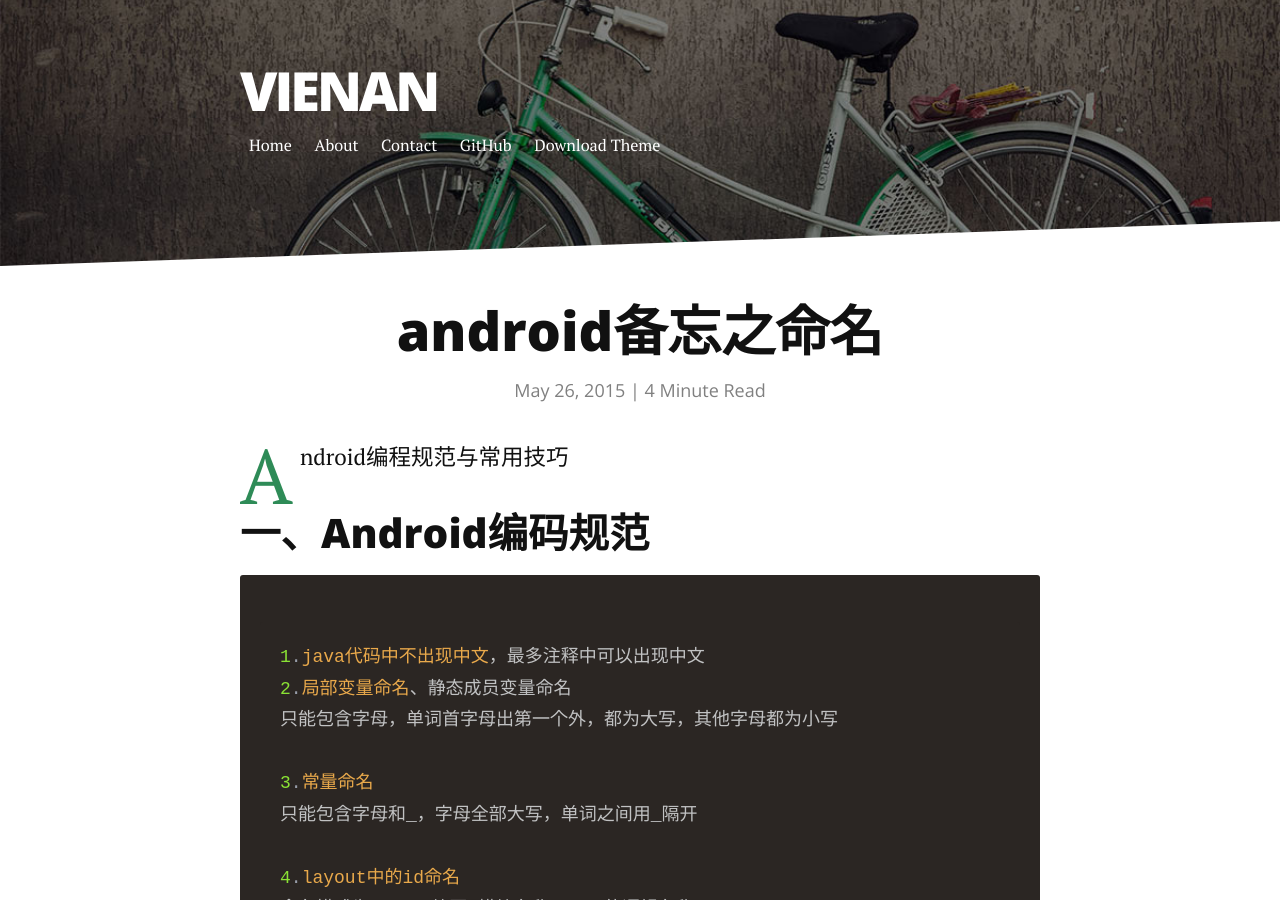
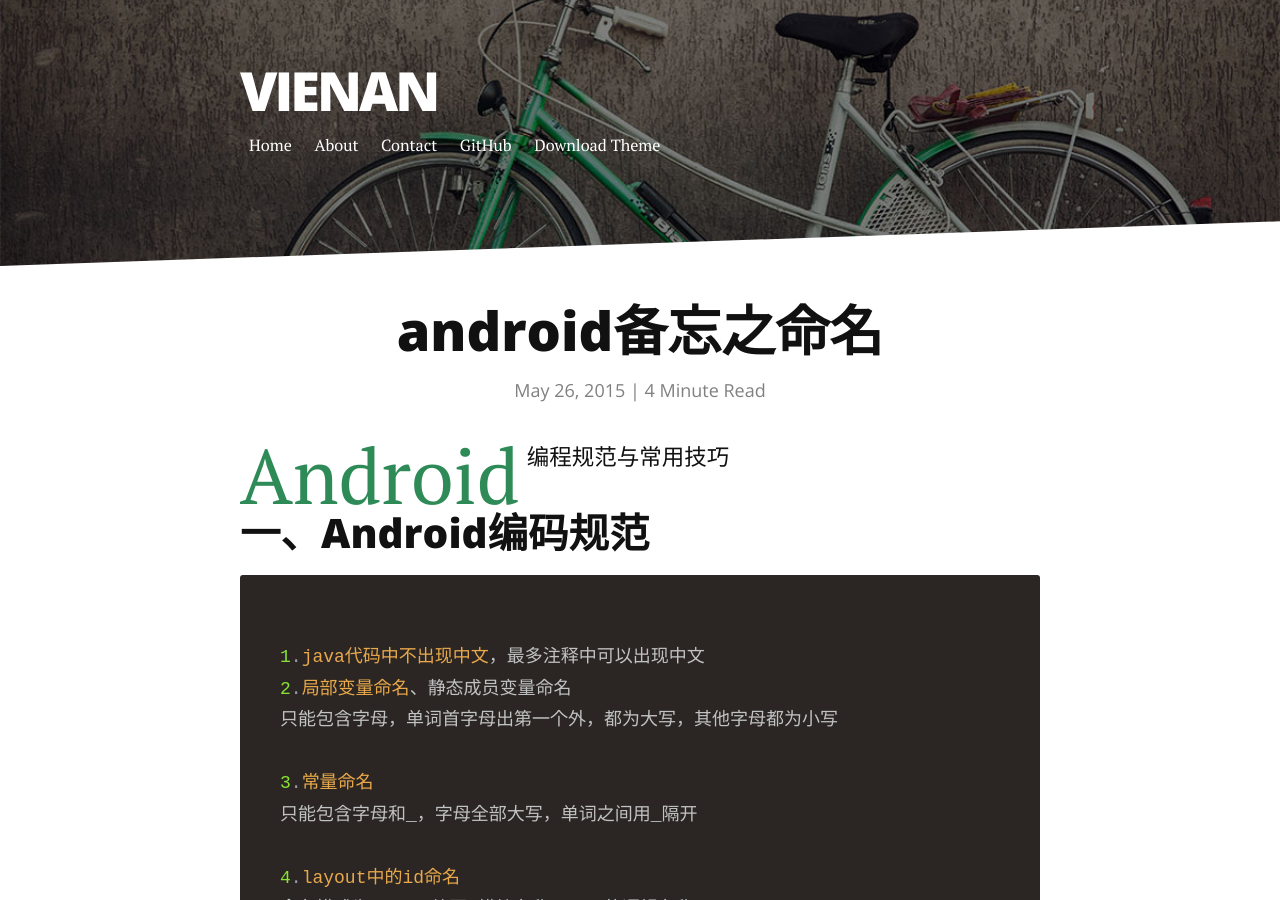
Before and after one commit to ditclear/ditclear.github.io, a Jekyll site: the page built from _posts/2015-4-26-android-name.markdown, in a window 1280 px wide and 900 px high. Built offline with Jekyll 4.4.1, drawn with Linux system fonts in a browser that asks for light colours; nearby versions of some CDN libraries; Markdown is read by kramdown in place of the engine named in the settings; comment, search, counter and statistics services are not loaded.

Commit message:
Update 2015-4-26-android-name.markdown

````diff
--- a/_posts/2015-4-26-android-name.markdown
+++ b/_posts/2015-4-26-android-name.markdown
@@ -4,7 +4,7 @@ title:  "android备忘之命名"
 date:   2015-5-26
 ---
 
-<p class="intro"><span class="dropcap">A</span>ndroid编程规范与常用技巧</p>
+<p class="intro"><span class="dropcap">Android</span>编程规范与常用技巧</p>
 
 ##一、Android编码规范
 ```java
````
